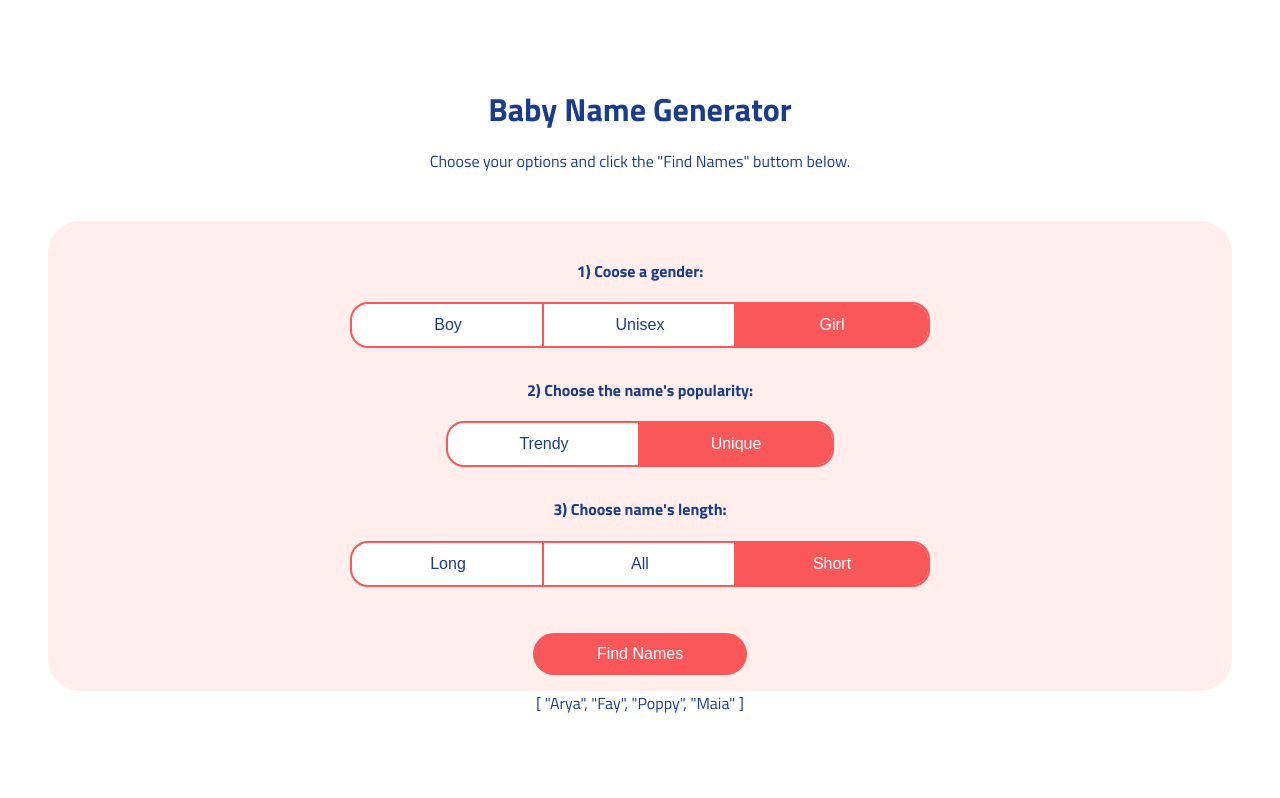
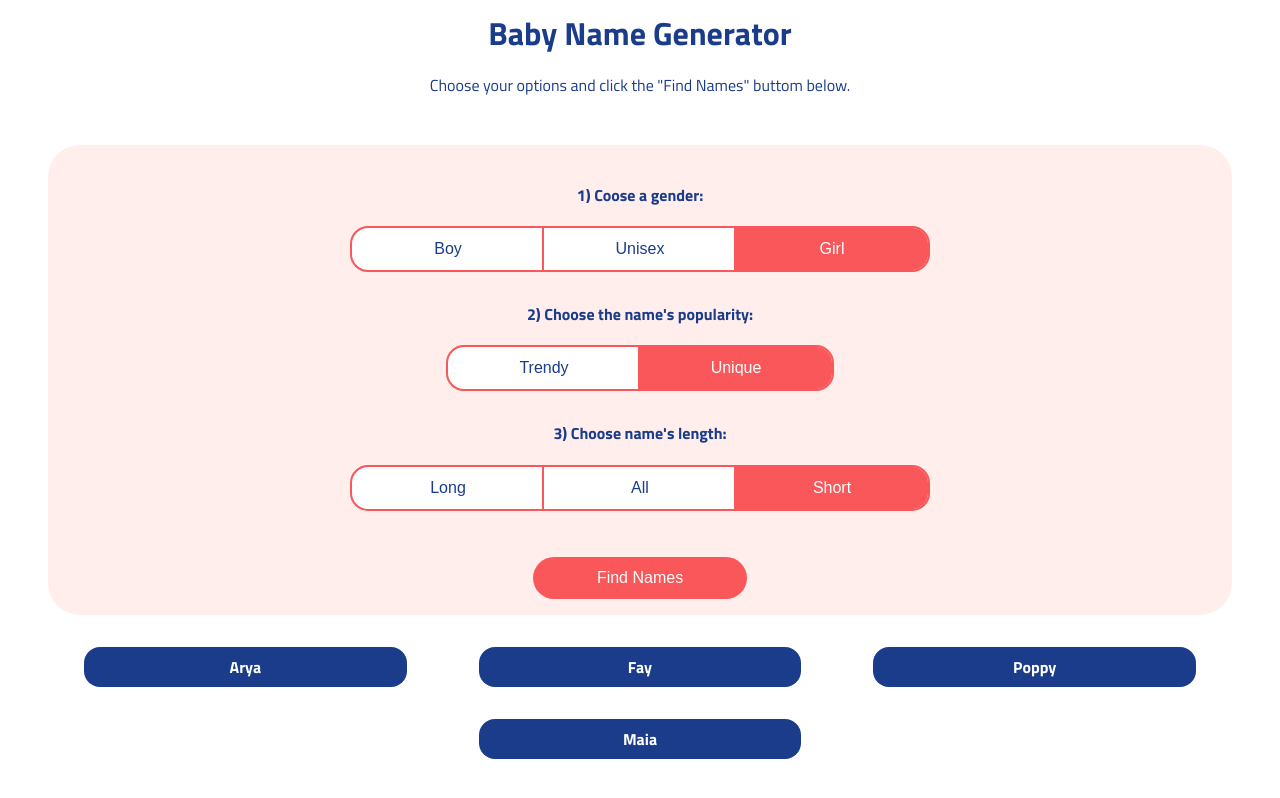
Before and after one commit to willvitorino/01-baby-name-generator, a Nuxt app: page / in a window 1280 px wide. Both pictures are taken after a click on the button "Find Names". Built offline with nearby package versions, Linux system fonts and the light colour scheme.

Commit message:
💄 Adiciona estilo dos nomes.

```diff
--- a/app.vue
+++ b/app.vue
@@ -122,14 +122,26 @@ function handleSelectedNames() {
       </button>
     </div>
 
-    {{ selectednames }}
+    <div class="cards-container">
+      <div
+        v-for="(name, index) in selectednames"
+        :key="`#${index}:${name}`"
+        class="card"
+      >
+        <h4>{{ name }}</h4>
+        <p>&#10006;</p>
+      </div>
+    </div>
   </div>
 </template>
 
 <style scoped>
 .app-container {
   width: 100vw;
+  max-width: 100vw;
   height: 100vh;
+  overflow-x: hidden;
+  overflow-y: auto;
   display: flex;
   justify-content: center;
   align-items: center;
@@ -181,7 +193,7 @@ function handleSelectedNames() {
   color: white;
 }
 
-.app-container .primary {
+.app-container .options-container .primary {
   background-color: rgb(249, 87, 89);
   color: white;
   border-radius: 6.5rem;
@@ -190,6 +202,48 @@ function handleSelectedNames() {
   font-size: 1rem;
   margin-top: 1rem;
   cursor: pointer;
+}
+
+.app-container .cards-container {
+  display: flex;
+  width: 90%;
+  margin: 2rem 0;
+  gap: 2rem;
+  flex-wrap: wrap;
+  justify-content: space-around;
+}
+
+.app-container .cards-container .card {
+  background-color: rgb(27, 60, 138);
+  width: 28%;
+  color: white;
+  border-radius: 1rem;
+  padding: 0;
+  margin: 0;
+  position: relative;
+}
+
+.app-container .cards-container .card h4 {
+  margin: 0.5rem;
+  text-align: center;
+}
+
+.app-container .cards-container .card p {
+  position: absolute;
+  right: 0;
+  top: 0;
+  bottom: 0;
+  cursor: pointer;
+  color: red;
+  margin: 0;
+  width: 1.5rem;
+  display: none;
+}
+
+.app-container .cards-container .card:hover p {
+  display: flex;
+  justify-content: center;
+  align-items: center;
 }
 </style>
 
```
